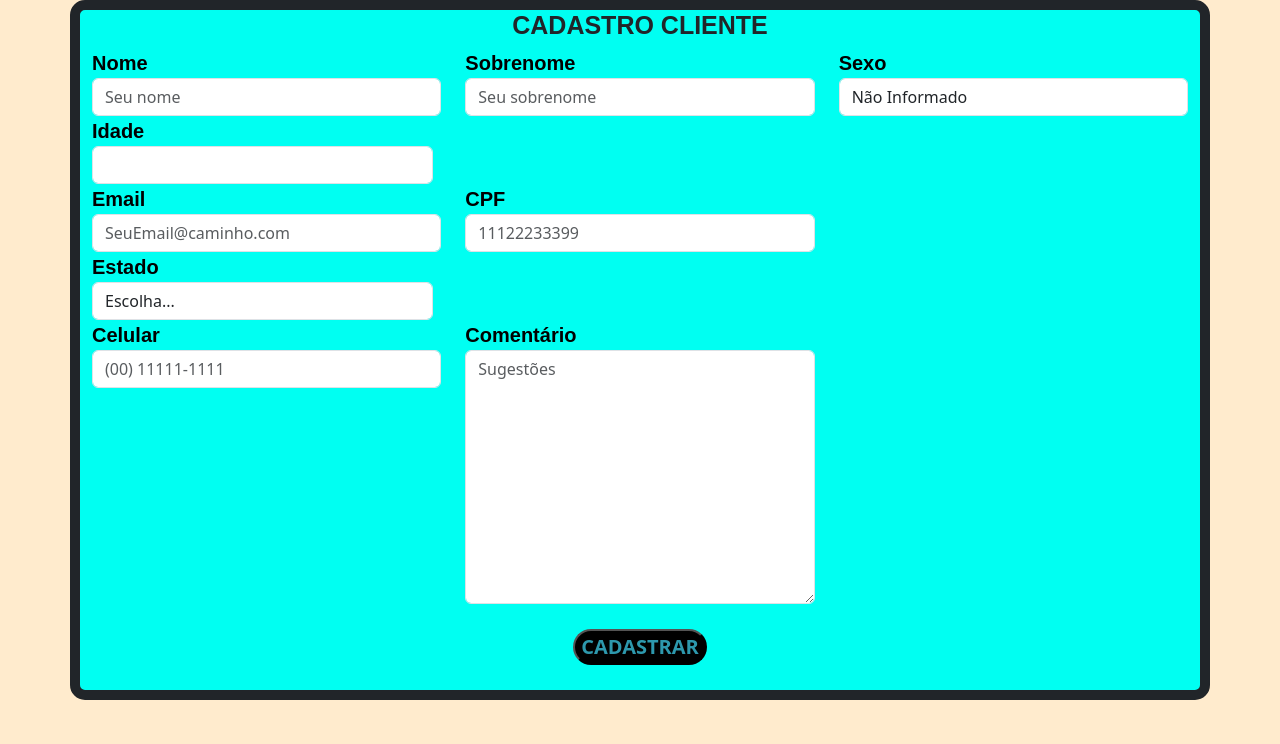
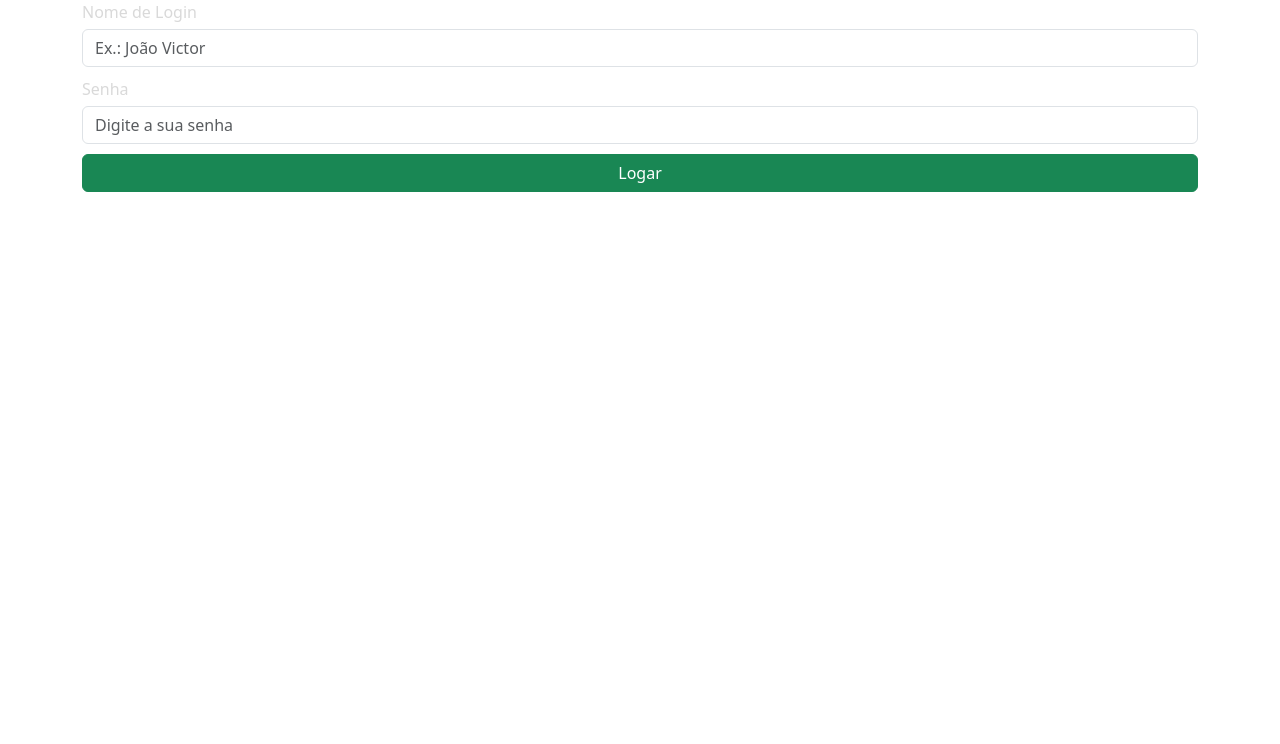
Before and after one commit to Venturaa10/formulario, a Django app: page / in a window 1280 px wide. Shown: the part 56-800 px from the top of the page. Run offline with Django 5.2, Linux system fonts and the light colour scheme.

Commit message:
Adicionando a funcionalidade de login e logout

```diff
--- a/form_app/forms.py
+++ b/form_app/forms.py
@@ -1,6 +1,33 @@
 # Arquivo responsavél por receber as informações do usuario
 from django import forms
 from form_app.models import Cliente
+
+class LoginForm(forms.Form):
+    nome_login=forms.CharField(
+        label='Nome de Login',
+        required=True, # Torna o preenchimento desse campo obrigatorio
+        max_length= 50,
+        widget=forms.TextInput(
+            # Estilizando os labels do HTML através do proprio atributo do objeto
+            attrs={
+                'class': 'form-control',
+                'placeholder': 'Ex.: João Victor'
+            }
+        )
+    )
+
+    senha=forms.CharField(
+        label='Senha',
+        required=True, # Torna o preenchimento desse campo obrigatorio
+        max_length=25,
+        widget=forms.PasswordInput(
+            #
+            attrs={
+                'class': 'form-control',
+                'placeholder': 'Digite a sua senha'
+            }
+        )
+    )
 
 class ClienteForm(forms.ModelForm):
     '''Este formulario é baseado no modelo "Cliente" '''
--- a/form_app/templates/index.html
+++ b/form_app/templates/cadastro.html
@@ -16,9 +16,6 @@
 
     .ficha {
         border-color: cadetblue;
-
-
-
     }
 
     #inputs {
--- /dev/null
+++ b/form_app/templates/login.html
@@ -0,0 +1,33 @@
+{% extends 'shared/base.html' %}
+{% block content %}
+<div class="container">
+
+    <form action="{% url 'login' %}" method="POST">
+        {% csrf_token %}
+        <div class="row">
+            {% for field in form.visible_fields %}
+            <div class="col-12 col-lg-12" style="margin-bottom: 10px;">
+                <label style="color:#D9D9D9; margin-bottom: 5px;" for="{{ field.id_for_label }}">{{field.label}}</label>
+                {{ field }}
+            </div>
+            {% endfor %}
+        </div>
+        {% for message in messages %}
+        <!-- Condição para mudar de cor de acordo com a mensagem a ser exibida (Sucesso ou Erro), se a "tags" na views for "messages.error" a condição é True (Error), se não é False (Sucesso) -->
+        {% if message.tags == 'error' %}
+        <div class="alert alert-danger" role="alert">
+            <p class="mensagens" style="color: rgb(0, 0, 0);">{{ message }}</p>
+        </div>
+        {% else %}
+        <div class="alert alert-success" role="alert">
+            <p class="mensagens" style="color: #0074f9;">{{ message }}</p>
+        </div>
+        {% endif %}
+        {% endfor %}
+        <div>
+            <button class="btn btn-success col-12" style="padding: top 5px;" type="submit">Logar</button>
+        </div>
+    </form>
+</div>
+
+{% endblock %}
--- a/form_app/templates/partials/_menu.html
+++ b/form_app/templates/partials/_menu.html
@@ -16,10 +16,13 @@
       <div class="collapse navbar-collapse" id="navbarNav">
         <ul class="navbar-nav">
           <li class="nav-item">
-            <a class="nav-link active" aria-current="page" href="{% url 'index' %}">Cadastrar Cliente</a>
+            <a class="nav-link active" aria-current="page" href="{% url 'cadastro' %}">Cadastrar Cliente</a>
           </li>
           <li class="nav-item">
             <a class="nav-link active" aria-current="page" href="{% url 'exibir' %}">Clientes Cadastrados</a>
+          </li>
+          <li class="nav-item">
+            <a class="nav-link active" aria-current="page" href="{% url 'logout' %}">Deslogar</a>
           </li>
         </ul>
       </div>
--- a/form_app/urls.py
+++ b/form_app/urls.py
@@ -1,10 +1,11 @@
 from django.urls import path
-from form_app.views import index, cadastro, exibir, editar, excluir
+from form_app.views import login, cadastro, exibir, editar, excluir, logout
 
 urlpatterns = [
-    path('', index, name='index' ),
+    path('', login, name='login' ),
     path('cadastro', cadastro, name='cadastro'),
     path('exibir', exibir, name='exibir'),
     path('editar/<int:cliente_id>', editar, name='editar'),
     path('excluir/<int:cliente_id>', excluir, name='excluir'),
+    path('logout', logout, name='logout'),
 ]
--- a/form_app/views.py
+++ b/form_app/views.py
@@ -1,17 +1,40 @@
 from django.shortcuts import render, redirect
-from form_app.forms import ClienteForm
+from form_app.forms import ClienteForm, LoginForm
 from django.contrib.auth.models import User
 from form_app.models import Cliente
 from django.contrib import auth # Importando o modulo para realizar a autenticação
 from django.contrib import messages # Importando o modulo responsavél por retornar mensagens ao usuario
+from django.contrib.auth.decorators import login_required
 
+def login(request):
+    form = LoginForm()
+    if request.method == 'POST':
+        form = LoginForm(request.POST) # Recria o formulario com os dados enviados pelo usuario, por isso é utilizado o "request.POST" como parametro
 
-def index(request):
-    '''Exibe a pagina de cadastro e os inputs a serem preenchidos pelo Cliente'''
-    form = ClienteForm()
+        if form.is_valid():
 
-    return render(request,'index.html', {'form': form})
+            nome = form['nome_login'].value()
+            senha = form['senha'].value()
 
+            usuario = auth.authenticate(
+                request,
+                username=nome,
+                password=senha
+            )
+
+            if usuario is not None:
+                auth.login(request, usuario)
+                messages.success(request, f'{nome} logado com sucesso!')
+                return redirect('cadastro')
+            else:
+                messages.error(request, 'Erro ao efetuar login!')
+                return redirect('login')
+        else:
+           pass
+
+    return render(request, 'login.html', {'form': form})
+
+@login_required(login_url='login') # Linha responsavel por impedir que usuario acesse o sistema sem estar logado
 def cadastro(request):
     form = ClienteForm()
 
@@ -32,15 +55,15 @@ def cadastro(request):
             if Cliente.objects.filter(email=email).exists():
                 # Retorna mensagem de erro em caso de email já cadastrado anteriormente
                 messages.error(request, 'O EMAIL fornecido já consta em nosso sistema!')
-                return render(request,'index.html', {'form': form})
+                return render(request,'cadastro.html', {'form': form})
 
             elif Cliente.objects.filter(celular=celular).exists():
                 messages.error(request, 'O NÚMERO DE celular fornecido já consta em nosso sistema')
-                return render(request,'index.html', {'form': form})
+                return render(request,'cadastro.html', {'form': form})
 
             form.save()
             messages.success(request, f'{nome_form} cadastrado(a) com sucesso!')
-            return redirect('index')
+            return redirect('cadastro')
 
         else:
             messages.error(request, f'Erro ao cadastrar, verifique as informações fornecidas!')
@@ -50,14 +73,15 @@ def cadastro(request):
         '''Caso ocorra o envio de alguma informação invalida, não será feita a criação do Cliente, preciso adicionar uma mensagem indicando o erro aqui'''
         form = ClienteForm()
 
-    return render(request,'index.html', {'form': form})
+    return render(request,'cadastro.html', {'form': form})
 
+@login_required(login_url='login')
 def exibir(request):
     '''Exibindo os clientes cadastrados no sistema'''
     cliente = Cliente.objects.all()
     return render(request, 'exibir.html', {'cliente': cliente})
 
-
+@login_required(login_url='login')
 def editar(request, cliente_id):
     cliente = Cliente.objects.get(id=cliente_id) # Armazenando a id do cliente
     dados = ClienteForm(instance=cliente)
@@ -71,10 +95,15 @@ def editar(request, cliente_id):
 
     return render(request, 'editar.html', {'dados':dados, 'cliente_id': cliente_id})
 
-
+@login_required(login_url='login')
 def excluir(request, cliente_id):
     cliente = Cliente.objects.get(id=cliente_id)
 
     cliente.delete() # Deletando o objeto do banco de dados
     messages.success(request, 'Cliente Excluído do Sistema!')
     return redirect('exibir')
+
+def logout(request):
+    auth.logout(request)
+    messages.success(request, 'Logout efetuado com sucesso')
+    return redirect('login')
```
